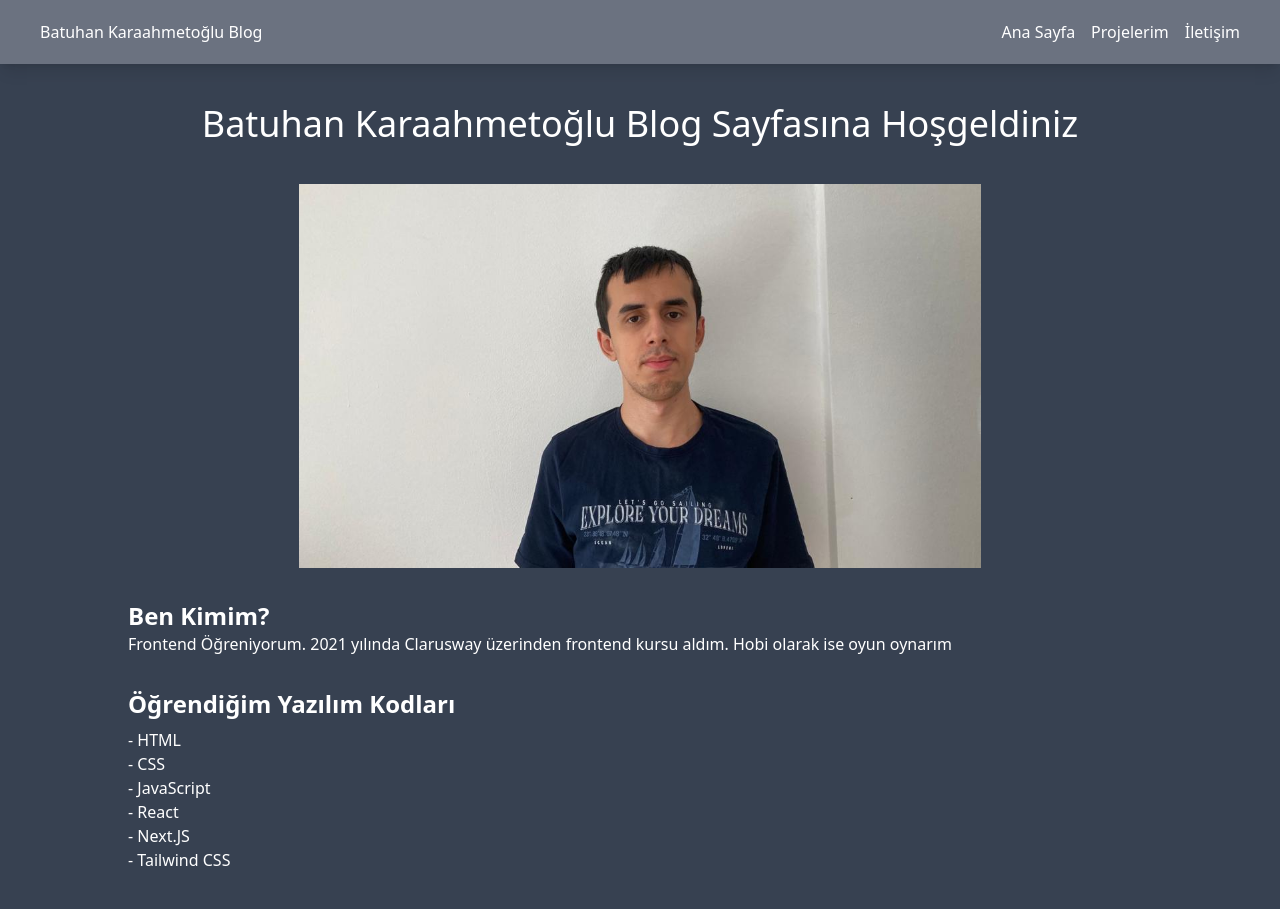
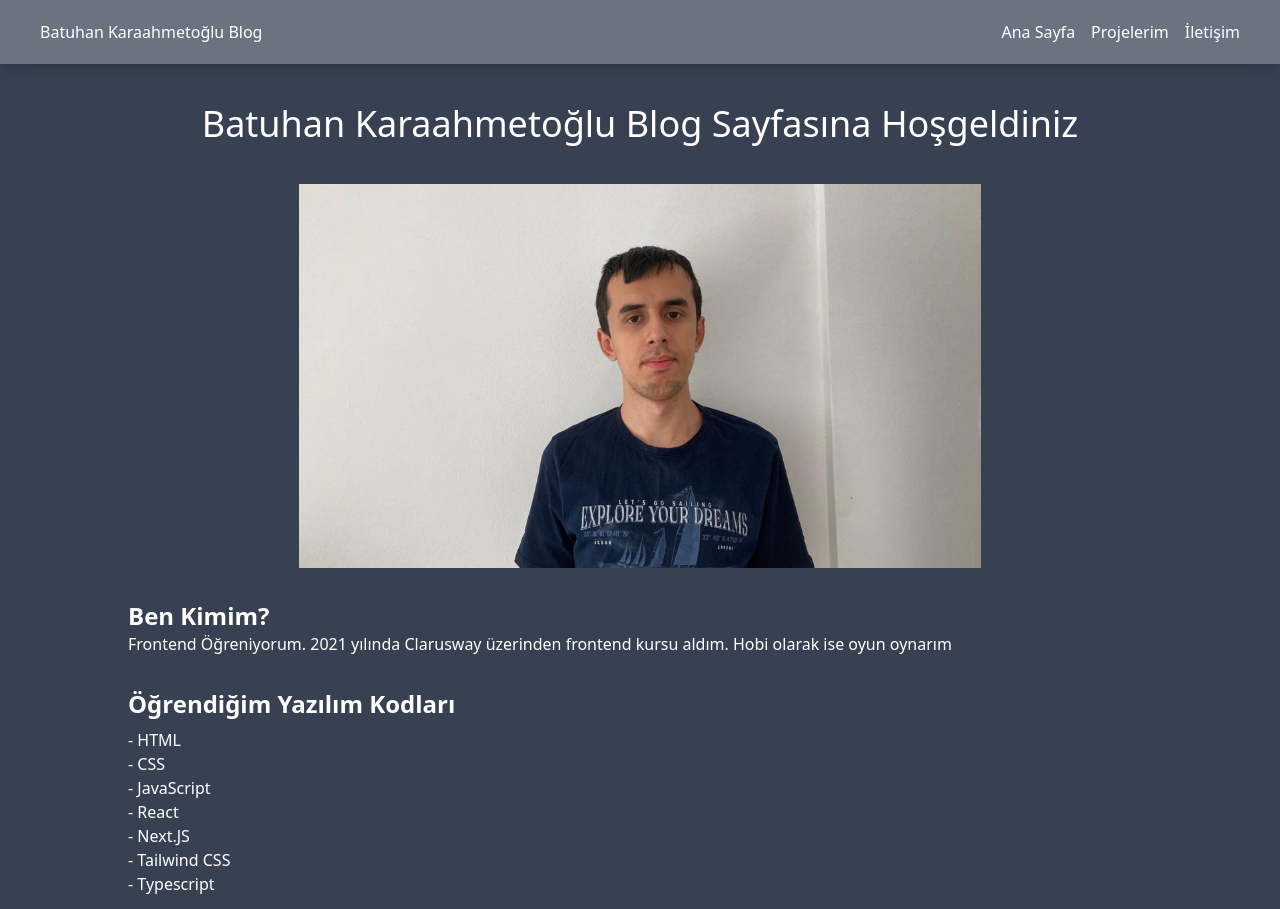
Before and after one commit to Batuhan445/blog-app, a Next.js app: page / in a window 1280 px wide. Shown: the top 909 px of the page. Built offline with nearby package versions, Linux system fonts and the light colour scheme.

Commit message:
added tailwind list

```diff
--- a/src/app/page.tsx
+++ b/src/app/page.tsx
@@ -33,6 +33,7 @@ const HomePage = () => {
           <li>- React</li>
           <li>- Next.JS</li>
           <li>- Tailwind CSS</li>
+          <li>- Typescript</li>
         </ol>
 
         <h1 className='font-bold text-2xl mt-8'>Eğitim Hayatım</h1>
```
